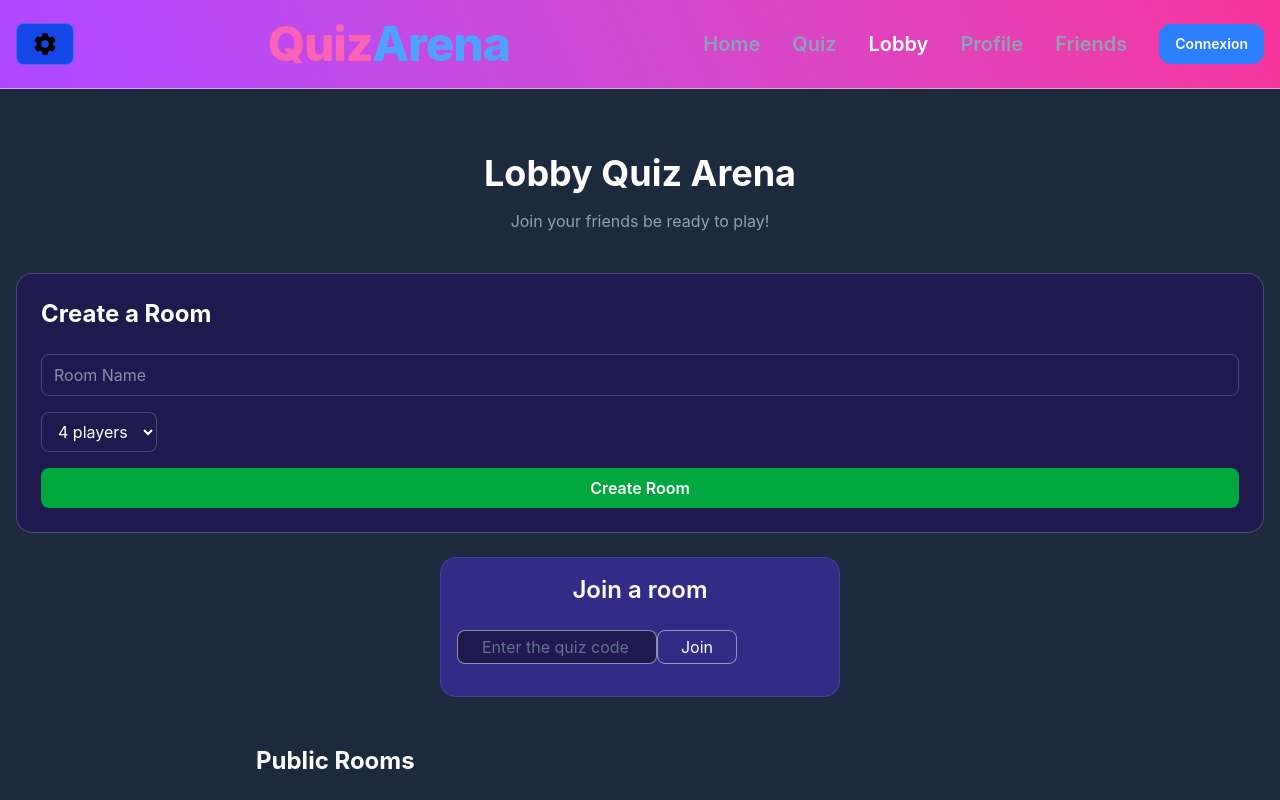
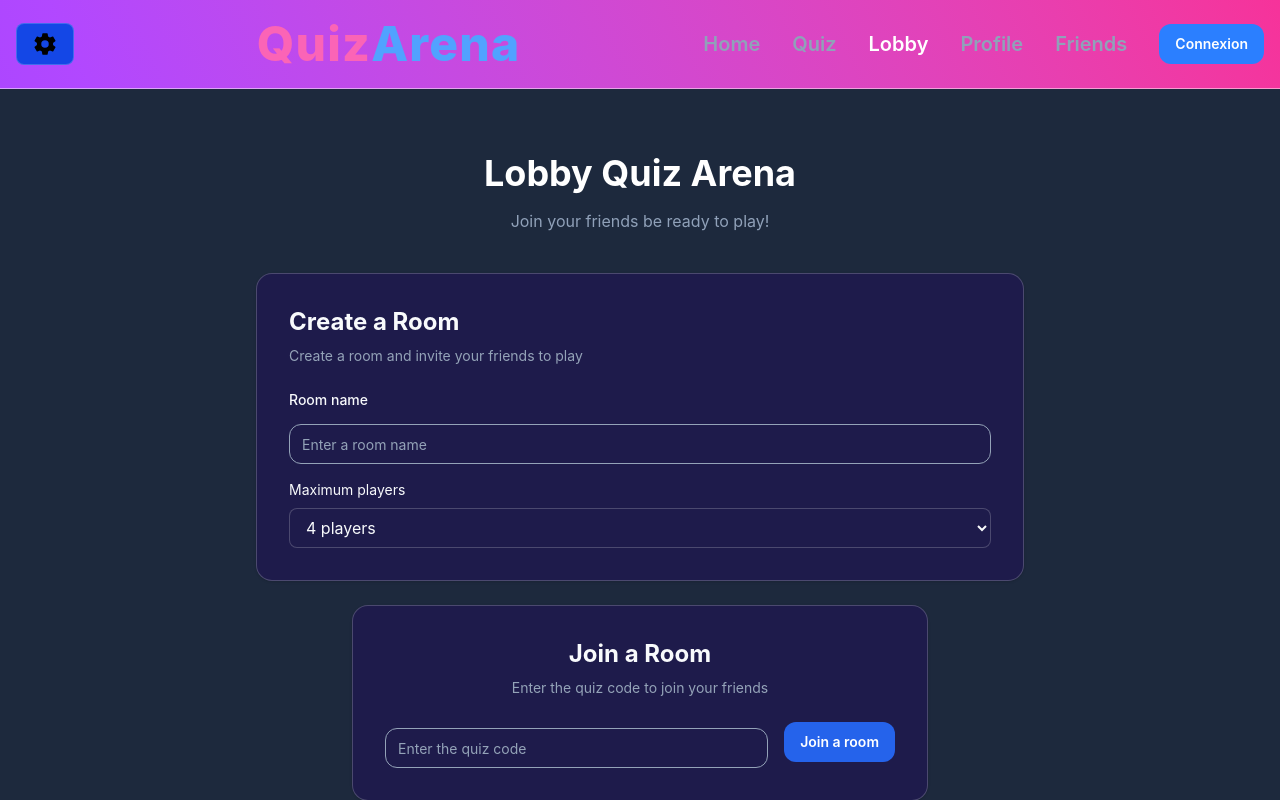
Before and after one commit to rafeger/Transcendance, a React (Vite) app in the folder frontend/: page /lobby in a window 1280 px wide. Shown: the top 800 px of the page. Built offline with nearby package versions, Linux system fonts and the light colour scheme.

Commit message:
update frontend

```diff
--- a/frontend/src/components/Header.tsx
+++ b/frontend/src/components/Header.tsx
@@ -44,7 +44,7 @@ function Header() {
         )}
       </div>
 
-        <Link to="/" className="text-5xl font-extrabold tracking-tight">
+        <Link to="/" className="text-5xl font-extrabold tracking-wide">
           <span className='text-pink-400'>Quiz</span>
           <span className="text-blue-400">Arena</span>
         </Link>
--- a/frontend/src/components/lobby/CreateRoomForm.tsx
+++ b/frontend/src/components/lobby/CreateRoomForm.tsx
@@ -1,4 +1,5 @@
 import { useState, type SubmitEvent } from "react";
+import { Input, Button } from "../ui";
 
 type CreateRoomProps = {
     onCreate: (
@@ -10,42 +11,58 @@ type CreateRoomProps = {
 function CreateRoomForm({ onCreate }: CreateRoomProps) {
     const [name, setName] = useState("");
     const [maxPlayers, setMaxPlayers] = useState(4);
+    const [error, setError] = useState("");
 
     function handleSubmit(event: SubmitEvent<HTMLFormElement>) {
         event.preventDefault();
 
-        if (!name.trim()) {
-            alert("Please enter a name.");
+        const roomName = name.trim();
+
+        if (!roomName) {
+            setError("Please enter a room name!");
             return;
         }
-        onCreate(name.trim(), maxPlayers);
+        setError("");
+        onCreate(roomName, maxPlayers);
     }
 
     return (
         <section className="">
-            <h2 className="text-2xl font-bold text-white">Create a Room</h2>
+            <h2 className="text-2xl font-bold">Create a Room</h2>
+            <p className="mt-2 text-sm text-muted">
+                Create a room and invite your friends to play
+            </p>
 
-            <form onSubmit={handleSubmit} className="space-y-4">
-                <input
-                    type="text"
-                    value={name}
-                    placeholder="Room Name"
-                    onChange={(event) => setName(event.target.value)}
-                    className="mt-6 w-full rounded-lg text-white border
-                    border-white/20 bg-indigo-950 px-3 py-2"
-                />
-                <select value={maxPlayers}
-                onChange={(event) => setMaxPlayers(Number(event.target.value))}
-                className="rounded-lg text-white border border-white/20 bg-indigo-950 px-3 py-2">
-                    <option value={2}>2 players</option>
-                    <option value={3}>3 players</option>
-                    <option value={4}>4 players</option>
-                    <option value={5}>5 players</option>
-                    <option value={6}>6 players</option>
-                </select>
+            <form onSubmit={handleSubmit} className="space-y-4 mt-6">
+                <div>
+                    <label htmlFor="roomName" className="mb-2 block text-sm font-medium">
+                        Room name
+                    </label>
 
-                <button type="submit" className="w-full rounded-lg bg-green-600 py-2
-                font-semibold hover:bg-green-500">Create Room</button>
+                    <Input label="" id="roomName" type="text" value={name}
+                    placeholder="Enter a room name"
+                    onChange={(e) => setName(e.target.value)} />
+
+                    {error && (
+                        <p className="mt-2 text-sm text-error">{error}</p>
+                    )}
+                </div>
+
+                <div>
+                    <label htmlFor="maxPlayers" className="mb-2 block text-sm font medium">
+                        Maximum players
+                    </label>
+
+                    <select id="maxPlayers" value={maxPlayers}
+                    onChange={(e) => setMaxPlayers(Number(e.target.value))}
+                    className="w-full rounded-lg border border-border bg-surface
+                    px-3 py-2 text-fg">{[2, 3, 4, 5, 6].map((number) => (
+                        <option key={number} value={number}>
+                            {number} players
+                        </option>
+                    ))}
+                    </select>
+                </div>
             </form>
         </section>
     );
--- a/frontend/src/pages/Home.tsx
+++ b/frontend/src/pages/Home.tsx
@@ -4,7 +4,7 @@ import { BiSolidTrophy } from "react-icons/bi";
 import { GiBrain } from "react-icons/gi";
 import { useTheme } from "../contexts/ThemeContext";
 import { SiQuizlet } from "react-icons/si";
-import { Card } from "../components/ui";
+import { Card, Button } from "../components/ui";
 
 
 function Home() {
@@ -20,58 +20,49 @@ function Home() {
         <span className={`rounded-full border border-blue-400/30 bg-blue-400/10 px-4
         py-2 text-sm font-semibold ${isDark
                                 ? "border-white/20 bg-purple-700 text-pink-500"
-                                : "bg-slate-200 text-purple-500"}`}
+                                : "bg-sky-400 text-purple-500"}`}
         >
           The challenge begins here
         </span>
 
-        <h1 className={`mt-8 max-w-4xl text-4xl font-extrabold tracking-tight
+        <h1 className={`mt-8 mb-12 max-w-4xl text-4xl font-extrabold tracking-tight
         sm:text-6xl md:text-7xl ${isDark
                                 ? "text-pink-500"
                                 : "text-purple-500"}`}>
           Test your knowledges.
         </h1>
 
-        <Link
-          to="/quiz"
-          className="mt-10 inline-flex items-center gap-3 rounded-xl bg-blue-500
-          px-7 py-4 font-bold text-white transition hover:-translate-y-1 hover:bg-blue-400"
-        >
-          Begin to play
-          <span aria-hidden="true">{' ->'}</span>
+        <Link to="/quiz">
+          <Button type="button" variant="primary" size="lg"
+          className="transition duration-300 hover:-translate-y-1
+          hover:scale-110 hover:bg-purple-500">Begin to play</Button>
         </Link>
       </section>
 
       <section className="mx-auto grid max-w-6xl grid-cols-1 gap-6 px-4
       pb-4 sm:grid-cols-3 pt-4">
         <Card as="article" padding="md">
-          <span className="text-3xl">
-            <GiBrain size={40} color="pink" />
-          </span>
-          <h2 className="mt-4 text-xl font-bold">Knowledges</h2>
-          <p>
-            Discover some new subjects.
-          </p>
+          <div className="text-xl">
+            <GiBrain size={40} className="text-pink-400" />
+            <h2 className="mt-4 text-4xl font-bold text-blue-500">Knowledges</h2>
+            <p className="py-4">Discover some new subjects</p>
+          </div>
         </Card>
 
         <Card as="article" padding="md">
-          <span className="text-3xl">
-            <BiSolidTrophy size={40} color="yellow" />
-          </span>
-          <h2 className="mt-4 text-xl font-bold">Scores</h2>
-          <p>
-            Get some results and watch your progress!
-          </p>
+          <div className="text-xl">
+            <BiSolidTrophy size={40} className="text-yellow-300" />
+            <h2 className="mt-4 text-4xl font-bold text-blue-500">Scores</h2>
+            <p className="py-4">Get some results and watch your progress!</p>
+          </div>
         </Card>
 
         <Card as="article" padding="md">
-          <span className="text-3xl">
-            <AiFillThunderbolt size={40} color="yellow" />
-          </span>
-          <h2 className="mt-4 text-xl font-bold">Challenges</h2>
-          <p>
-            Put your knowledge to the test.
-          </p>
+          <div className="text-xl">
+            <AiFillThunderbolt size={40} className="text-yellow-300" />
+            <h2 className="mt-4 text-4xl font-bold text-blue-500">Challenges</h2>
+            <p className="py-4">Put your knowledge to the test</p>
+          </div>
         </Card>
       </section>
     </main>
--- a/frontend/src/pages/Lobby.tsx
+++ b/frontend/src/pages/Lobby.tsx
@@ -4,6 +4,7 @@ import { useNavigate } from "react-router-dom";
 import CreateRoomForm from "../components/lobby/CreateRoomForm";
 import { useRoom } from "../contexts/useRoom";
 import { useTheme } from "../contexts/ThemeContext";
+import { Card, Button, Input } from "../components/ui";
 
 function Lobby() {
     const { isDark } = useTheme();
@@ -13,6 +14,11 @@ function Lobby() {
 
     function handleJoinLobby(event: React.SubmitEvent<HTMLFormElement>) {
         event.preventDefault();
+
+        const code = codeQuiz.trim();
+        if (!code) {
+            return ;
+        }
 
         const room = joinRoom(codeQuiz.trim());
         if (!room) {
@@ -43,29 +49,42 @@ function Lobby() {
                 <p className="text-center mt-4 text-slate-400">Join your friends be ready to play!</p>
             </div>
 
-            <section className="mt-10 rounded-2xl border border-white/20 bg-indigo-950 p-6">
-                <CreateRoomForm onCreate={handleCreateRoom} />
+            <section className="mt-10 mx-auto max-w-3xl">
+                <Card padding="lg">
+                    <CreateRoomForm onCreate={handleCreateRoom} />
+                </Card>
             </section>
 
-            <section className="mt-6 rounded-2xl border border-white/10 bg-indigo-900 p-4 w-100 mx-auto">
-                <h2 className="text-2xl text-white font-semibold text-center">Join a room</h2>
+            <section className="mx-auto mt-6 max-w-xl">
+                <Card as="article" padding="lg" className="text-center">
+                    <h2 className="text-2xl font-bold">Join a Room</h2>
+                    <p className="mt-2 text-sm text-muted">
+                        Enter the quiz code to join your friends
+                    </p>
 
-                <form onSubmit={handleJoinLobby} className="mt-6 space-y-4">
-                    <input type="text" placeholder="Enter the quiz code" value={codeQuiz}
-                    onChange={(event) =>setCodeQuiz(event.target.value)}
-                    className="outline-none w-50 rounded-lg border border-white/50 bg-indigo-950
-                    px-6 py-1 placeholder:text-slate-500 focus:border-blue-500"></input>
-
-                    <button type="submit" className="w-20 py-1 rounded-lg border
-                    border-white/50 hover:bg-blue-500 text-white">Join</button>
-                </form>
+                    <form onSubmit={handleJoinLobby}
+                    className="mt-6 flex flex-col gap-4 sm:flex-row">
+                        <div className="flex-1">
+                            <Input label="" type="text" placeholder="Enter the quiz code"
+                            value={codeQuiz} onChange={(e) => setCodeQuiz(e.target.value)} />
+                        </div>
+                        <Button type="submit">Join a room</Button>
+                    </form>
+                </Card>
             </section>
 
-            <section className="mx-auto mt-12 max-w-3xl">
-                <h2 className="mb-6 text-2xl font-bold">Public Rooms</h2>
-                <div className="grid gap-4 md:grod-cols-2">
-                    {rooms.map((room) => (<PublicRoomCard key={room.id}
-                    room={room} onJoin={handleRoom} />))}
+            <section className="mx-auto mt-12 max-w-5xl">
+                <div className="mb-6 flex items-center justify-between">
+                    <h2 className="text-2xl font-bold">Public Rooms</h2>
+                    <span className="text-sm text-muted">
+                        {rooms.length} rooms available
+                    </span>
+                </div>
+
+                <div className="grid grid-cols-1 gap-5 md:grid-cols-2">
+                    {rooms.map((room) => (
+                        <PublicRoomCard key={room.id} room={room} onJoin={handleRoom}/>
+                    ))}
                 </div>
             </section>
         </main>
--- a/frontend/src/pages/Profile.tsx
+++ b/frontend/src/pages/Profile.tsx
@@ -1,9 +1,6 @@
 import React, { useState } from "react";
 import { useTheme } from '../contexts/ThemeContext';
-import { Button } from '../components/ui/Button';
-import { Input } from "../components/ui";
-import { useToast } from "../components/ui";
-import { Card } from "../components/ui";
+import { Input, Button, useToast, Card } from "../components/ui";
 import { profileSchema, type ProfileFormData } from "../schemas/profile";
 import { useForm } from 'react-hook-form';
 import { zodResolver } from '@hookform/resolvers/zod';
```
